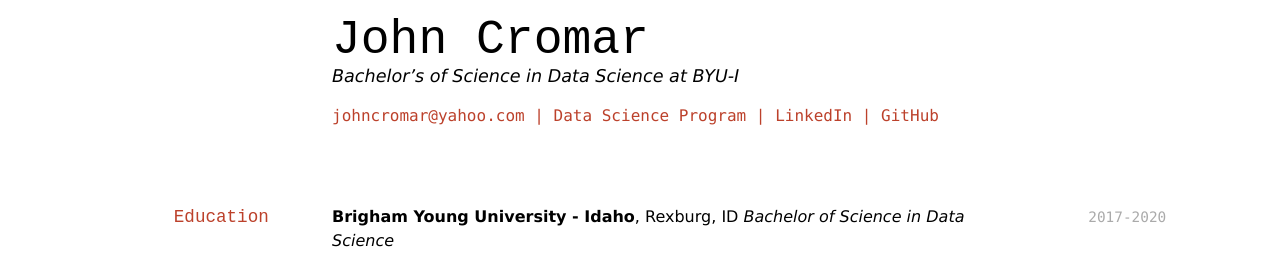
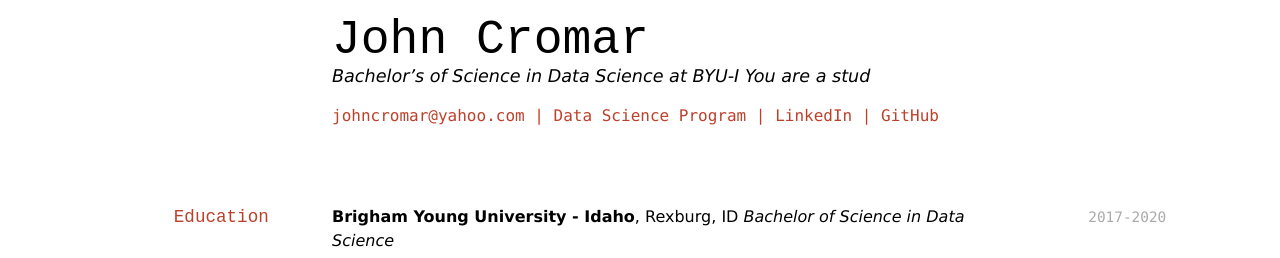
Before and after one commit to johncromar/cromarj_resume, a Jekyll site: the page built from docs/index.md, in a window 1280 px wide. Shown: the top 258 px of the page. Built offline with Jekyll 4.4.1, drawn with Linux system fonts in a browser that asks for light colours.

Commit message:
Called you a stud

```diff
--- a/docs/index.md
+++ b/docs/index.md
@@ -4,6 +4,7 @@ title: John Cromar's Resume
 ---
 # John Cromar
 Bachelor's of Science in Data Science at BYU-I
+You are a stud
 
 <div id="webaddress">
 <a href="johncromar@yahoo.com">johncromar@yahoo.com</a>
```
